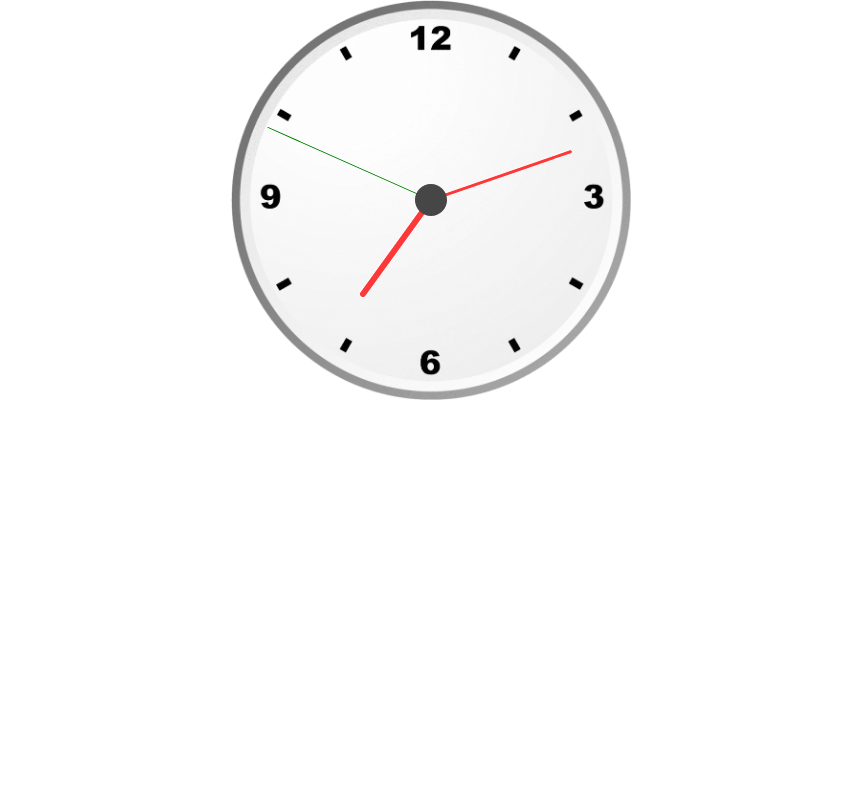
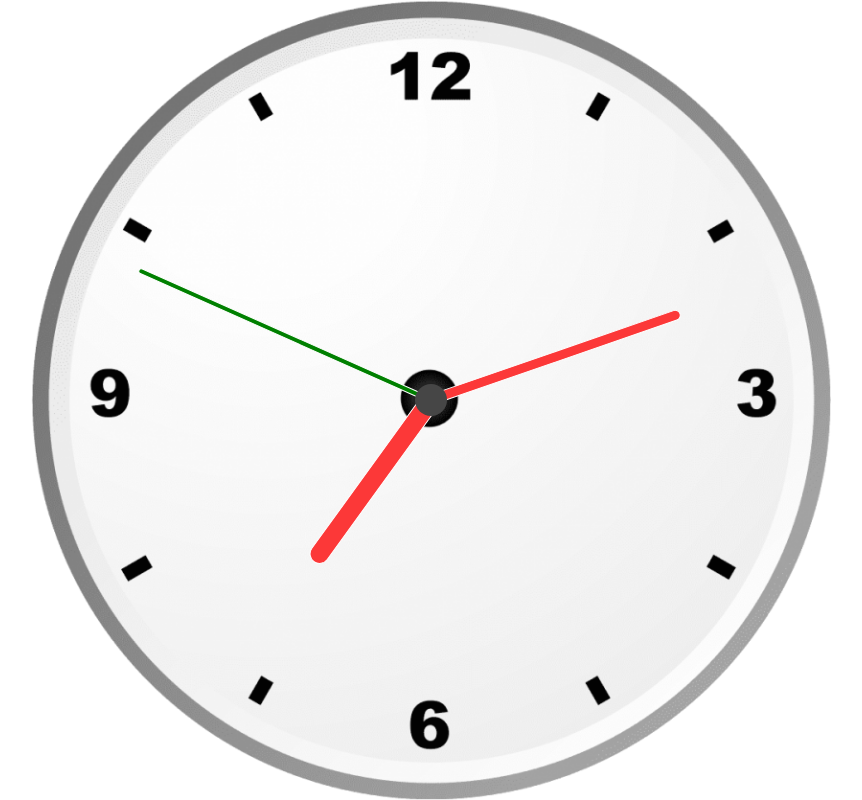
Before and after one commit to Devel0perShahin/Analog_clock, a plain HTML site: page Index.html in a window 1280 px wide. Shown: the whole page, without its empty margins (209-1071 px from the left). Drawn offline with Linux system fonts and the light colour scheme.

Commit message:
make full dynamic for any size

```diff
--- a/App.js
+++ b/App.js
@@ -5,7 +5,7 @@ let Hours_hand = document.querySelector(".Hours");
 
 setInterval(Clock_fn, 1000);
 
-function Clock_fn(){
+function Clock_fn() {
     Time = new Date();
     Seconds_ratio = Time.getSeconds() / 60;
     Minutes_ratio = (Seconds_ratio + Time.getMinutes()) / 60;
@@ -16,8 +16,28 @@ function Clock_fn(){
     Set_rotation(Hours_hand, Hours_ratio)
 }
 
-function Set_rotation(Eliment,Rotation_ratio){
+function Set_rotation(Eliment, Rotation_ratio) {
     Eliment.style.setProperty('--rotation', Rotation_ratio * 360)
 }
+let Full_area = document.querySelector(".Clock_container");
 
+function Auto_ratio_set(Full_area) {
+    let Content_ratio;
+    let Win_height = window.innerHeight;
+    let Win_width = window.innerWidth;
+    console.log("Win_hei is:- " + Win_height + ", Win_width is:- " + Win_width);
+    if (Win_height < Win_width) {
+        Content_ratio = Win_height;
+    } else {
+        Content_ratio = Win_width;
+    }
+    console.log("Content_ratio:- " + Content_ratio)
+    //SET PROPERTY VALUE
+    // Full_area = `${Content_ratio + "px"}`;
+    Full_area.style.cssText = `width:${Content_ratio + "px"};`
+}
+Auto_ratio_set(Full_area);
+onreset = ()=>{
+    Auto_ratio_set(Full_area)
+};
 Clock_fn()
--- a/Style.css
+++ b/Style.css
@@ -20,8 +20,8 @@
     top: 50%;
     transform: translate(-50%, -50%);
     content: "";
-    height: 2.5vw;
-    width: 2.5vw;
+    height: 4%;
+    aspect-ratio: 1;
     border-radius: 100%;
     background-color: #464646;
     -webkit-transform: translate(-50%, -50%);
@@ -35,8 +35,8 @@
 }
 
 .Clock_container .Hands {
-    min-height: 120px;
-    width: 8px;
+    height: 25%;
+    width: 2.5%;
     position: absolute;
     bottom: 50%;
     left: 50%;
@@ -51,7 +51,7 @@
     -moz-border-radius: 10px;
     -ms-border-radius: 10px;
     -o-border-radius: 10px;
-    border:.1vw solid #fff;
+    border:1px solid #fff;
     background-color: rgb(252, 56, 56);
 }
 .Clock_container .Hours{
@@ -59,13 +59,13 @@
 }
 .Clock_container .Minutes{
     --rotation:0;
-    min-height: 150px;
-    width: 5px;
+    height: 33%;
+    width: 1.4%;
 
 }
 .Clock_container .Seconds{
     --rotation:0;
-    min-height: 180px;
-    width: 3px;
+    height: 40%;
+    width: .8%;
     background-color: green;
 }
```
